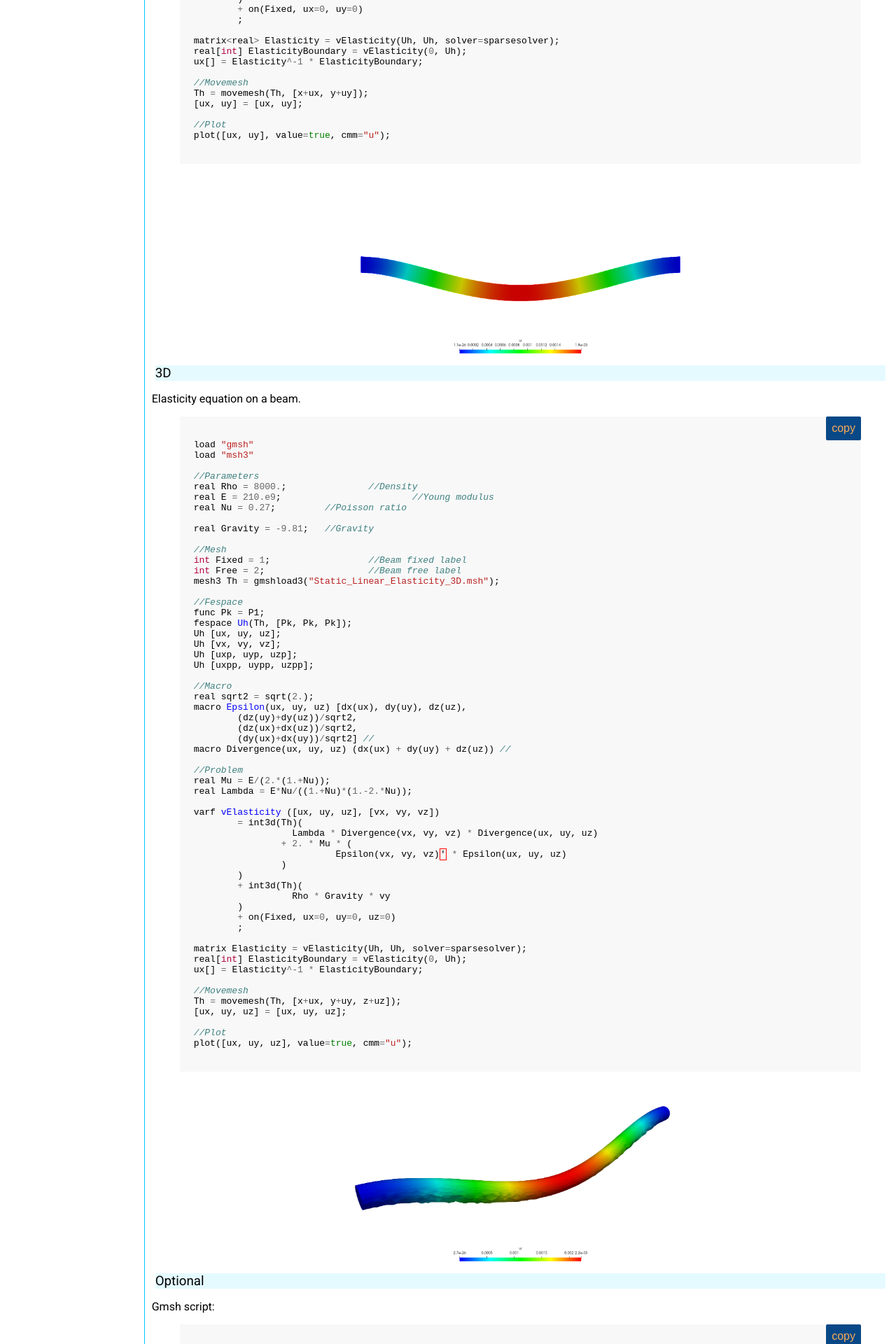
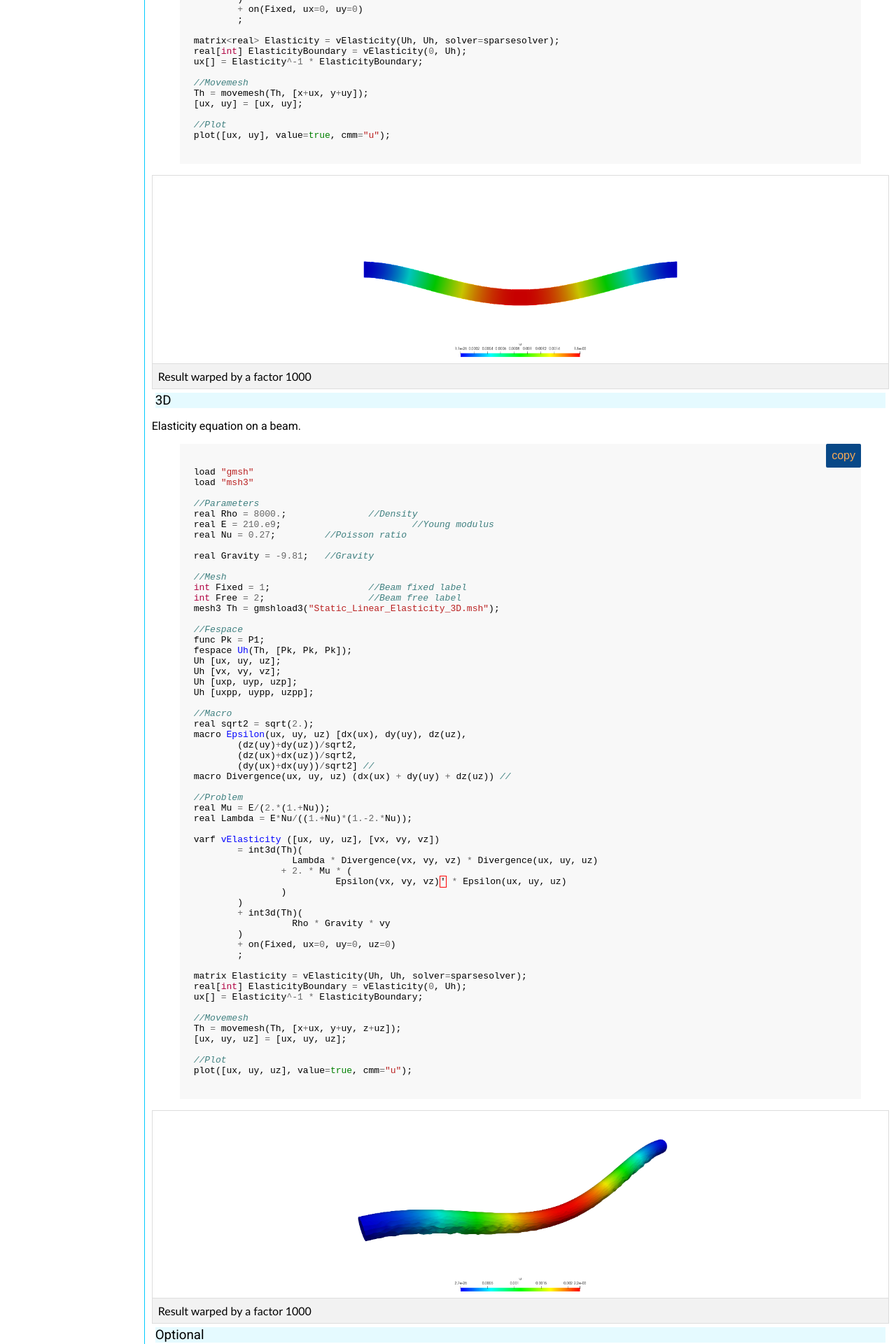
Before and after one commit to FreeFem/FreeFem-modules, a Jekyll site: the page built from _modules/elasticity.md, in a window 1280 px wide. Shown: the part 1344-3264 px from the top of the page at 70% size. Built offline with Jekyll 4.4.1, drawn with Linux system fonts in a browser that asks for light colours; formulas are drawn with MathJax 3; our own code applies the rules of GitHub Pages for plain Markdown files.

Commit message:
add images

```diff
--- a/_modules/elasticity.md
+++ b/_modules/elasticity.md
@@ -100,7 +100,9 @@ Th = movemesh(Th, [x+ux, y+uy]);
 plot([ux, uy], value=true, cmm="u");
 {% endhighlight %}
 
-![Result warped by a factor 1000]({{ site.url }}{{ site.baseurl }}/assets/Elasticity2D.png)
+|--|
+|![Result warped by a factor 1000]({{ site.url }}{{ site.baseurl }}/assets/Elasticity2D.png)|
+|Result warped by a factor 1000|
 
 ### 3D
 
@@ -167,7 +169,9 @@ Th = movemesh(Th, [x+ux, y+uy, z+uz]);
 plot([ux, uy, uz], value=true, cmm="u");
 {% endhighlight %}
 
-![Result warp by a factor 1000]({{ site.url }}{{ site.baseurl }}/assets/Elasticity3D.png)
+|--|
+|![Result warped by a factor 1000]({{ site.url }}{{ site.baseurl }}/assets/Elasticity3D.png)|
+|Result warped by a factor 1000|
 
 ### Optional
 
```
Also changed, not shown: other parts of _modules/elasticity.md (+3 -1 lines), _modules/magnetostatic.md (+8 -0 lines), assets/Magnetostatic2D.png (added).
